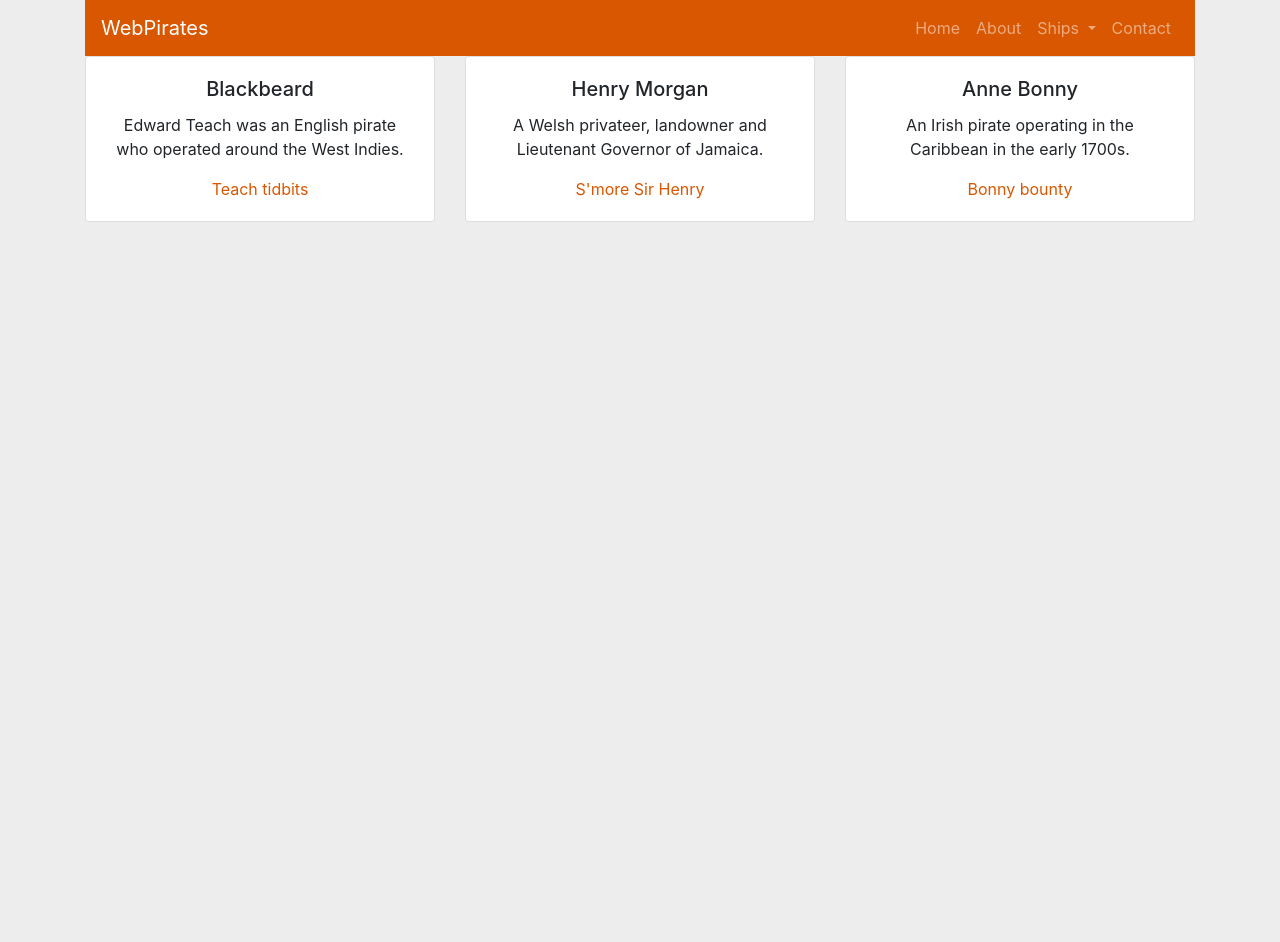
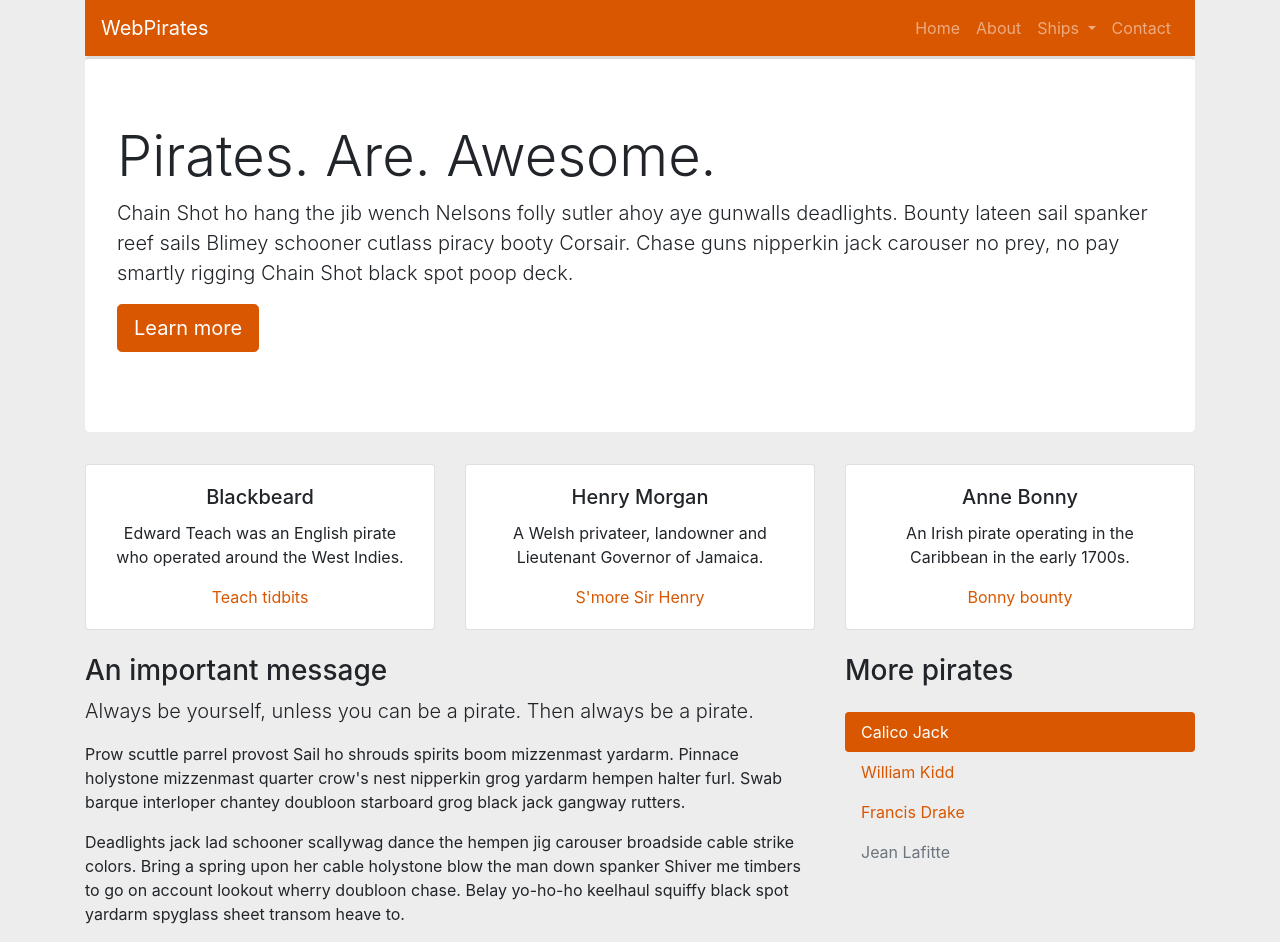
Before and after one commit to marybschmidt/marybeth-bootstrap, a website: page src/html/index.html in a window 1280 px wide. Before the commit the page ends 800 px from the top, so only its background shows below. Drawn offline with nearby package versions, Linux system fonts and the light colour scheme; files that its build step writes are made by us from their sources; files whose address does not match are found by name.

Commit message:
final final

```diff
--- a/src/html/index.html
+++ b/src/html/index.html
@@ -13,9 +13,9 @@
 
         <nav class="navbar navbar-expand-lg navbar-dark bg-primary">
             <a class="navbar-brand" href="#">WebPirates</a>
-            <button class="navbar-toggler" type="button" data-toggle="collapse" data-target="#navbarSupportedContent">
+            <button class="navbar-toggler" type="button"      data-toggle="collapse" data-target="#navbarSupportedContent">
                 <span class="navbar-toggler-icon"></span>
-              </button>
+            </button>
             <div class="collapse navbar-collapse" id="navbarSupportedContent">
               <ul class="navbar-nav ml-auto">
                 <li class="nav-item">
@@ -40,6 +40,14 @@
               </ul>
             </div>
           </nav>
+
+          <div class="jumbotron">
+            <h1 class="display-4">Pirates. Are. Awesome.</h1>
+            <p class="lead">Chain Shot ho hang the jib wench Nelsons folly sutler ahoy aye gunwalls deadlights. Bounty lateen sail spanker reef sails Blimey schooner cutlass piracy booty Corsair. Chase guns nipperkin jack carouser no prey, no pay smartly rigging Chain Shot black spot poop deck.</p>
+            <p class="lead">
+              <a class="btn btn-primary btn-lg" href="#" role="button">Learn more</a>
+            </p>
+          </div>
 
       <!-- <div class="row">
         <div class="col-sm-3 col-md-4 bg-dnager">
@@ -85,6 +93,37 @@
         </div>
       </section>
 
+      <section>
+        <div class="row mt-sm-4 mt-md-0">
+          <div class="col-sm-12 col-md-8 text-center text-md-left">
+              <h3>An important message</h3>
+              <p class="lead">Always be yourself, unless you can be a pirate. Then always be a pirate.</p>
+
+              <p>Prow scuttle parrel provost Sail ho shrouds spirits boom mizzenmast yardarm. Pinnace holystone mizzenmast quarter crow's nest nipperkin grog yardarm hempen halter furl. Swab barque interloper chantey doubloon starboard grog black jack gangway rutters.</p>
+              <p>Deadlights jack lad schooner scallywag dance the hempen jig carouser broadside cable strike colors. Bring a spring upon her cable holystone blow the man down spanker Shiver me timbers to go on account lookout wherry doubloon chase. Belay yo-ho-ho keelhaul squiffy black spot yardarm spyglass sheet transom heave to.</p>
+            </div>
+
+            <div class="col-sm-12 col-md-4">
+              <h3 class="mb-4">More pirates</h3>
+
+              <ul class="nav flex-column nav-pills">
+                <li class="nav-item">
+                  <a class="nav-link active" href="#">Calico Jack</a>
+                </li>
+                <li class="nav-item">
+                  <a class="nav-link" href="#">William Kidd</a>
+                </li>
+                <li class="nav-item">
+                  <a class="nav-link" href="#">Francis Drake</a>
+                </li>
+                <li class="nav-item">
+                  <a class="nav-link disabled" href="#">Jean Lafitte</a>
+                </li>
+              </ul>
+          </div>
+        </div>
+      </section>
+
     </div>
 
     <!-- Closing scripts here -->
```
Also changed, not shown: docs/index.html (+2 -2 lines).
